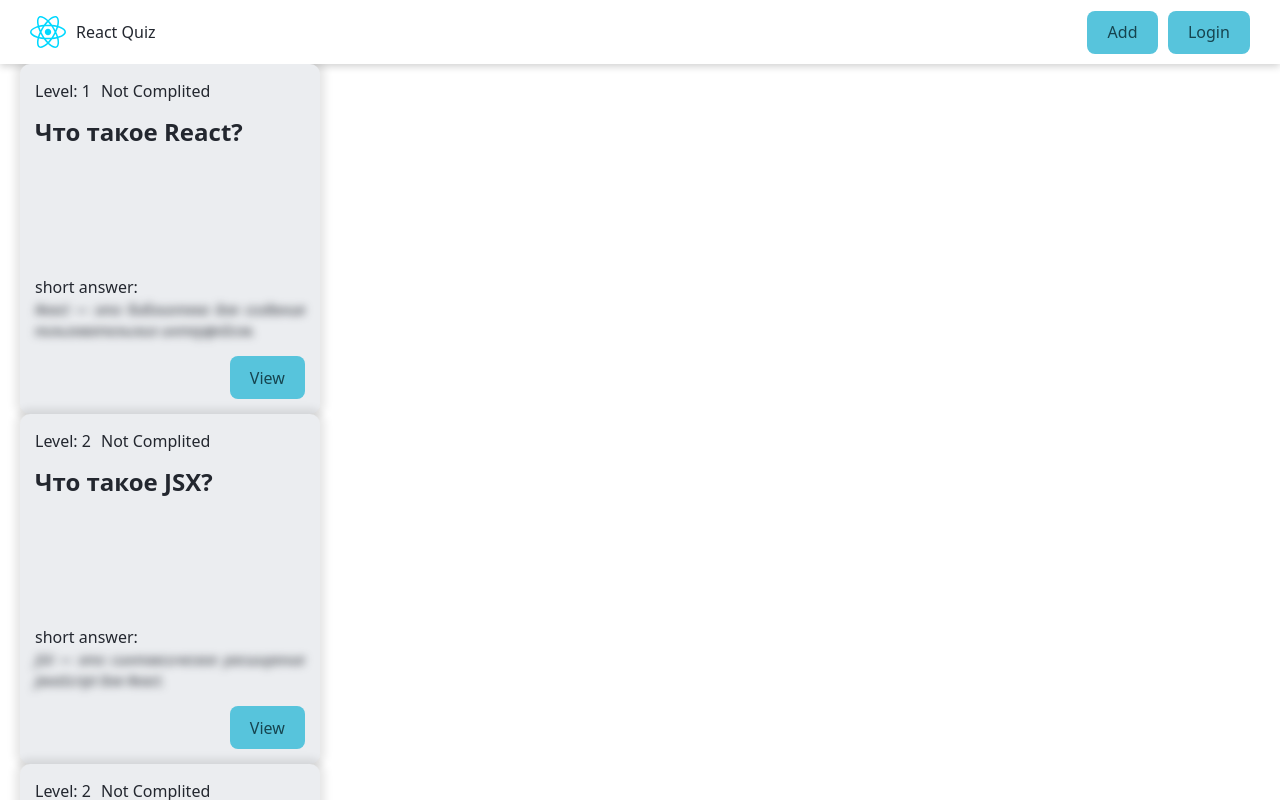
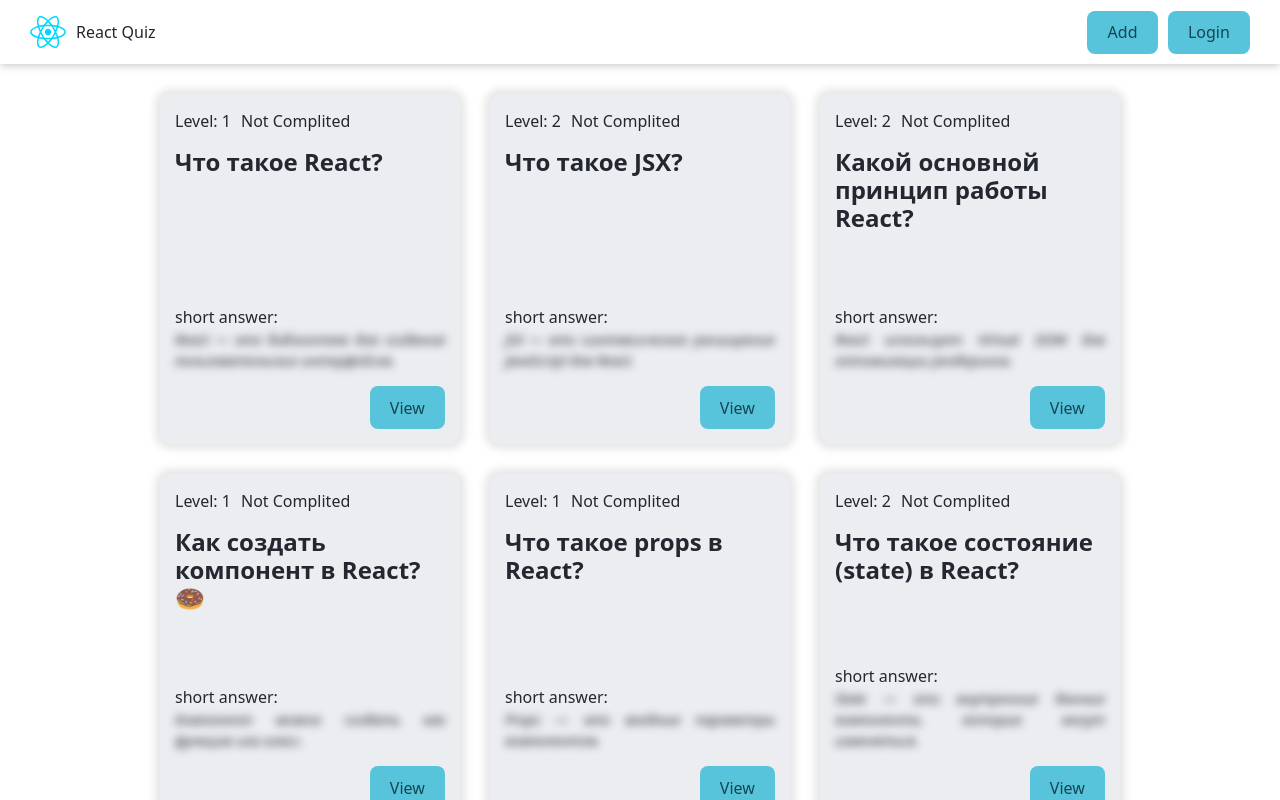
Before and after one commit to Mary-Varf/react-quiz, a React (Vite) app: page / in a window 1280 px wide. Built offline with nearby package versions, Linux system fonts and the light colour scheme; data requests are answered from the project's data file.

Commit message:
add questionCardList

```diff
--- /dev/null
+++ b/src/components/QuestionCardList/QuestionCardList.jsx
@@ -0,0 +1,13 @@
+import {} from "react";
+import cls from "./QuestionCardList.module.css";
+import { QuestionCard } from "../QuestionCard/QuestionCard";
+
+export const QuestionCardList = ({ cards }) => {
+  return (
+    <div className={cls.cardName}>
+      {cards.map((card, index) => {
+        return <QuestionCard key={index} card={card} />;
+      })}
+    </div>
+  );
+};
--- /dev/null
+++ b/src/components/QuestionCardList/QuestionCardList.module.css
@@ -0,0 +1,10 @@
+.cardName {
+  width: 100%;
+  padding: 30px 0;
+  margin: 0 auto;
+  display: flex;
+  justify-content: center;
+  align-items: center;
+  flex-wrap: wrap;
+  gap: 30px;
+}
--- /dev/null
+++ b/src/components/QuestionCardList/index.jsx
@@ -0,0 +1 @@
+export { QuestionCardList } from "./QuestionCardList";
--- a/src/pages/HomePage/HomePage.jsx
+++ b/src/pages/HomePage/HomePage.jsx
@@ -1,7 +1,7 @@
 import { useState, useEffect } from "react";
 import cls from "./HomePage.module.css";
-import { QuestionCard } from "../../components/QuestionCard";
 import { API_URL } from "../../constants";
+import { QuestionCardList } from "../../components/QuestionCardList";
 
 export const HomePage = () => {
   const [questions, setQuestions] = useState([]);
@@ -22,10 +22,7 @@ export const HomePage = () => {
 
   return (
     <>
-      {questions.map((card, index) => {
-        return <QuestionCard key={index} card={card} />;
-      })}
-
+      <QuestionCardList cards={questions} />
       <button onClick={getQuestions}>Get Questions</button>
     </>
   );
```
